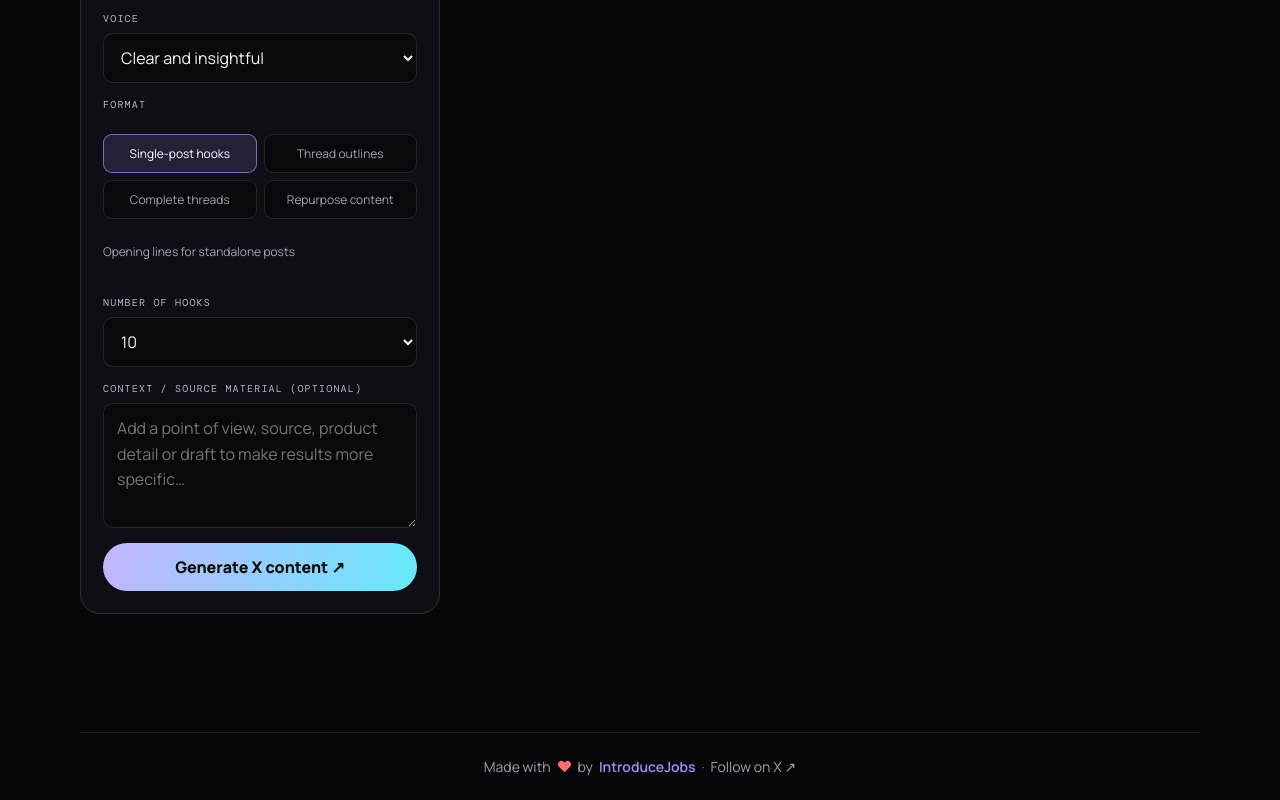
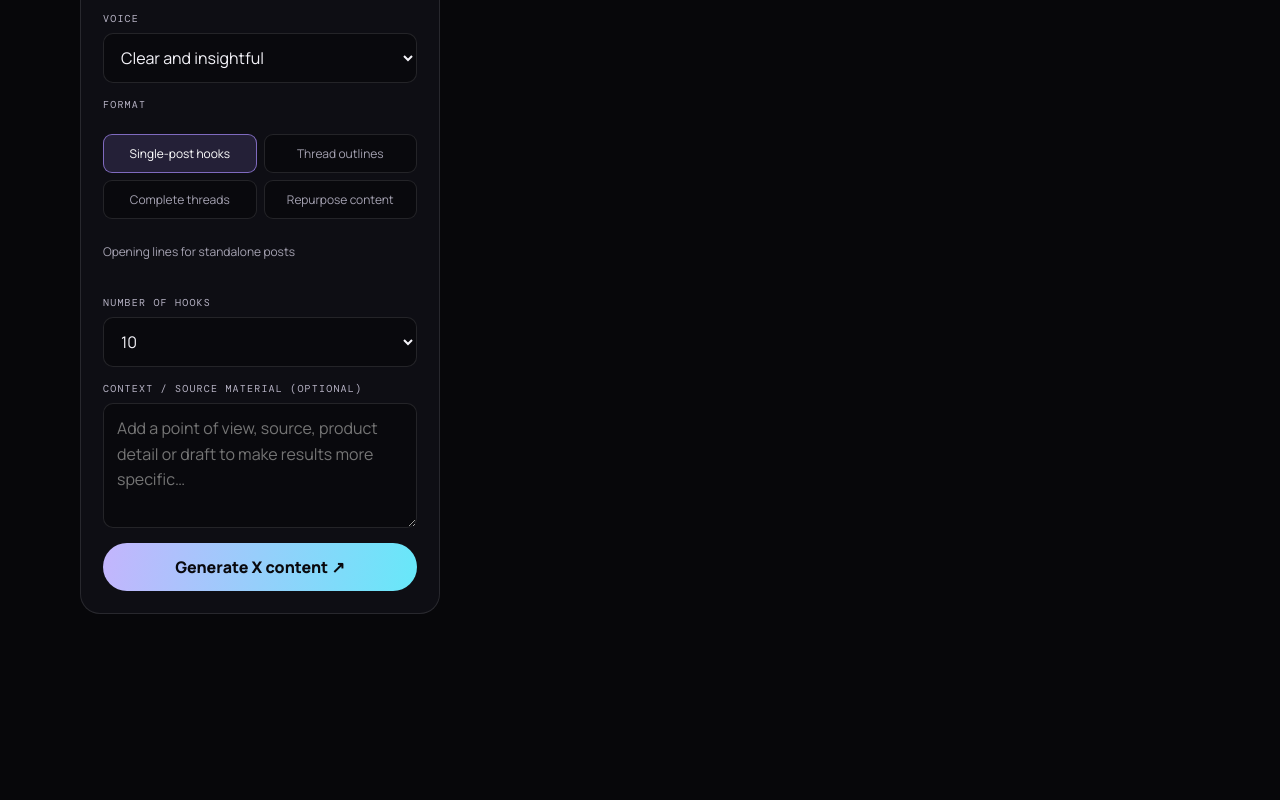
Before and after one commit to manasmahodaya/xhookstudio, a Next.js app: page / in a window 1280 px wide. Shown: the part 842-1642 px from the top of the page. After the commit the page ends 1526 px from the top, so only its background shows below. Built offline with nearby package versions, Linux system fonts and the light colour scheme.

Commit message:
Remove footer from page component
Removed the footer section from the main page.

```diff
--- a/app/page.tsx
+++ b/app/page.tsx
@@ -515,65 +515,6 @@ export default function Home() {
         </section>
       </section>
 
-      <footer
-        style={{
-          marginTop: "48px",
-          borderTop: "1px solid rgba(255,255,255,0.1)",
-          padding: "24px 12px",
-          textAlign: "center",
-          color: "#9ca3af",
-          fontSize: "14px",
-        }}
-      >
-        <p
-          style={{
-            display: "flex",
-            flexWrap: "wrap",
-            alignItems: "center",
-            justifyContent: "center",
-            gap: "6px",
-            margin: 0,
-          }}
-        >
-          Made with
-          <svg
-            xmlns="http://www.w3.org/2000/svg"
-            viewBox="0 0 24 24"
-            width="15"
-            height="15"
-            fill="#f87171"
-            aria-label="love"
-            role="img"
-          >
-            <path d="M20.84 4.61a5.5 5.5 0 0 0-7.78 0L12 5.67l-1.06-1.06a5.5 5.5 0 0 0-7.78 7.78l1.06 1.06L12 21.23l7.78-7.78 1.06-1.06a5.5 5.5 0 0 0 0-7.78Z" />
-          </svg>
-          by
-          <a
-            href="https://x.com/IntroduceJobs"
-            target="_blank"
-            rel="noopener noreferrer"
-            style={{
-              color: "#a78bfa",
-              fontWeight: 600,
-              textDecoration: "none",
-            }}
-          >
-            IntroduceJobs
-          </a>
-          <span style={{ color: "#6b7280" }}>·</span>
-          <a
-            href="https://x.com/IntroduceJobs"
-            target="_blank"
-            rel="noopener noreferrer"
-            style={{
-              color: "#9ca3af",
-              textDecoration: "none",
-            }}
-          >
-            Follow on X ↗
-          </a>
-        </p>
-      </footer>
     </main>
   );
 }
```
